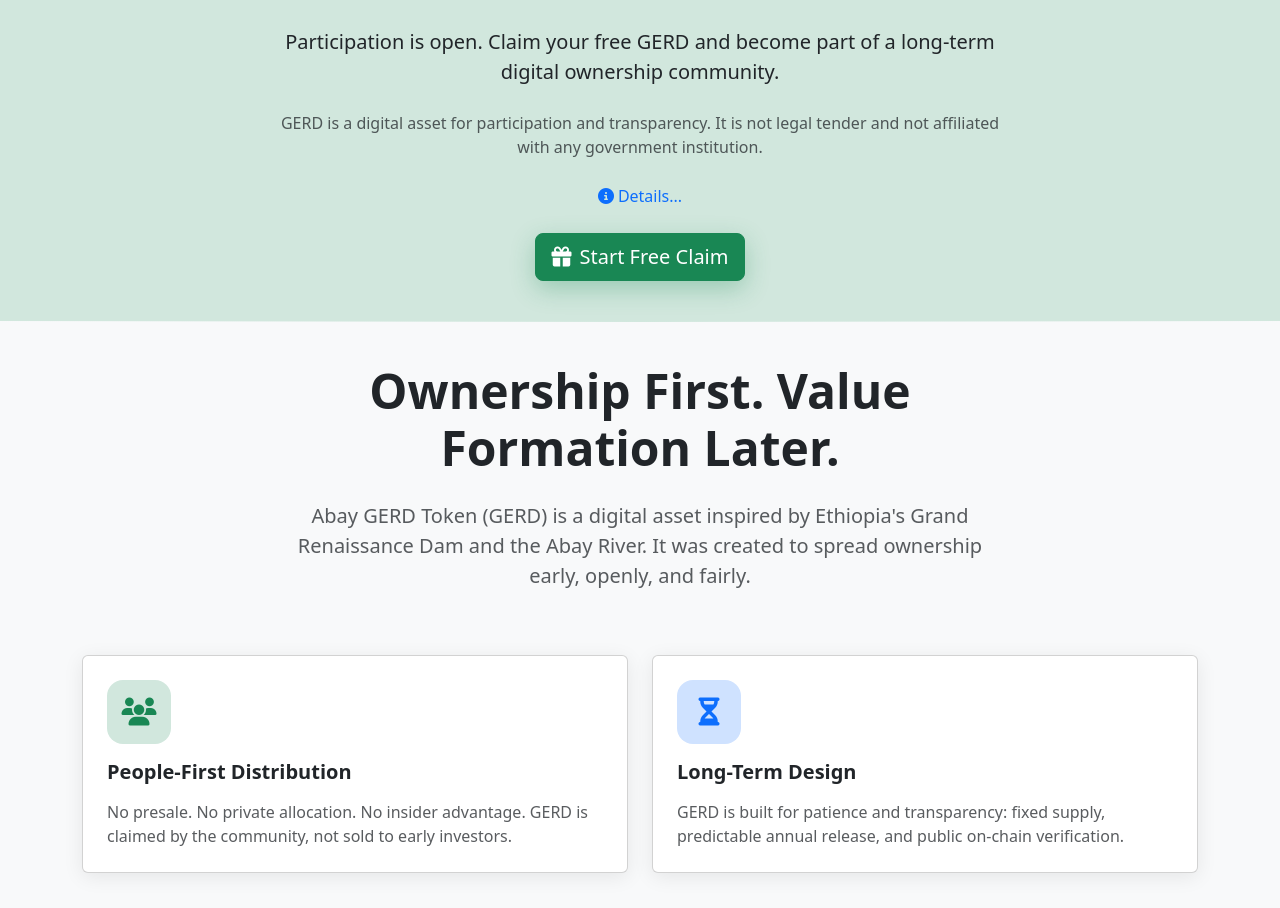
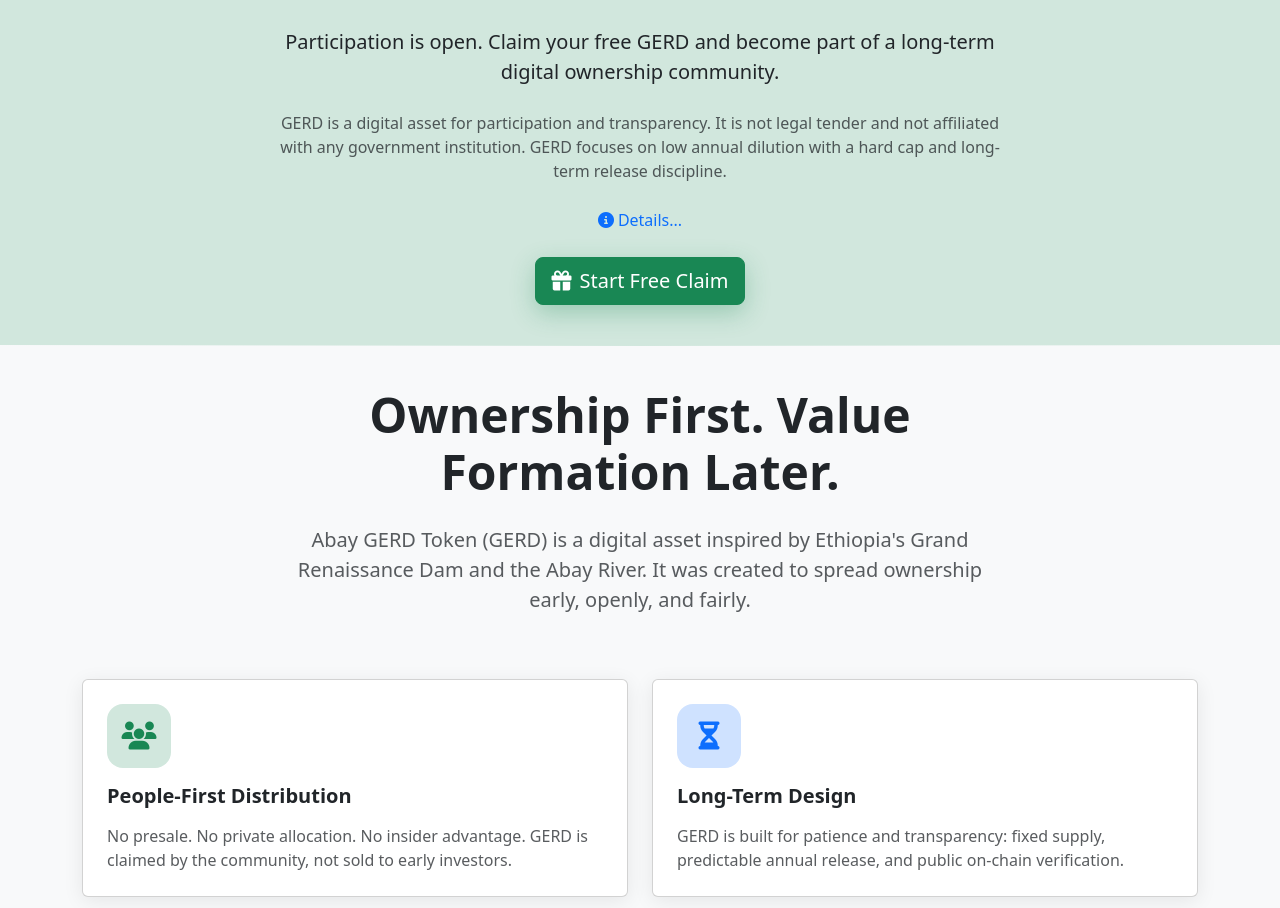
Before and after one commit to AbayGERDToken/AbayGERDToken.github.io, a Next.js app: page / in a window 1280 px wide. Shown: the part 1111-2019 px from the top of the page. Built offline with nearby package versions, Linux system fonts and the light colour scheme; no server answers.

Commit message:
fix: enhance description of GERD's asset characteristics for clarity

```diff
--- a/app/page.tsx
+++ b/app/page.tsx
@@ -103,7 +103,7 @@ export default function Home() {
                 Participation is open. Claim your free GERD and become part of a long-term digital ownership community.
               </p>
               <p className="mb-4 text-muted">
-                GERD is a digital asset for participation and transparency. It is not legal tender and not affiliated with any government institution.
+                GERD is a digital asset for participation and transparency. It is not legal tender and not affiliated with any government institution. GERD focuses on low annual dilution with a hard cap and long-term release discipline.
               </p>
               <button
                 type="button"
```
